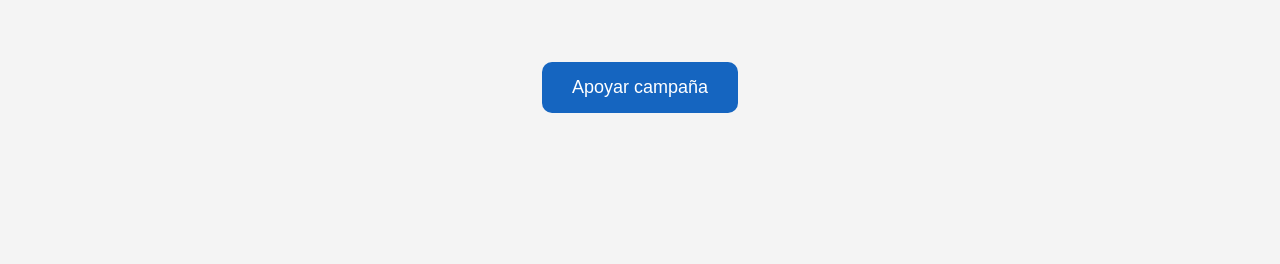
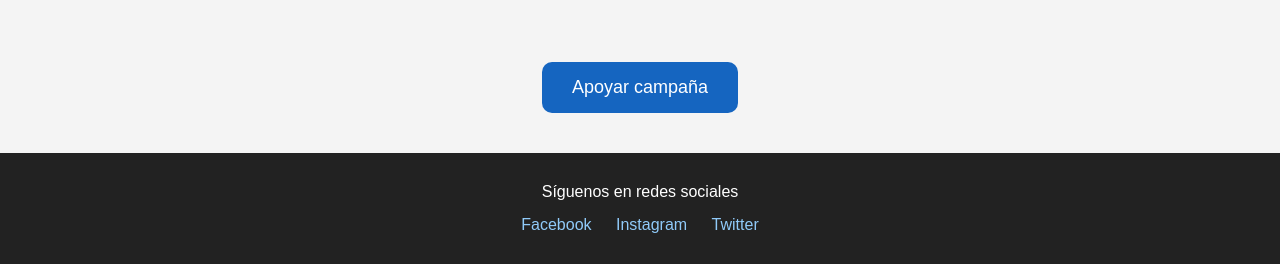
Before and after one commit to LiliaMTorresB/landing-campana-remota, a plain HTML site: page index.html in a window 1280 px wide. Shown: the part 971-1235 px from the top of the page. Before the commit the page ends 1124 px from the top, so only its background shows below. Drawn offline with Linux system fonts and the light colour scheme.

Commit message:
feat: agregar footer informativo

```diff
--- a/css/estilos.css
+++ b/css/estilos.css
@@ -70,3 +70,23 @@ button{
 button:hover{
     background-color: #0d47a1;
 }
+
+
+/* FOOTER */
+
+.footer{
+    background-color: #222;
+    color: white;
+    text-align: center;
+    padding: 30px;
+}
+
+.redes{
+    margin-top: 15px;
+}
+
+.redes a{
+    color: #90caf9;
+    margin: 0 10px;
+    text-decoration: none;
+}
--- a/index.html
+++ b/index.html
@@ -75,6 +75,21 @@
 
     </section>
 
+
+<footer class="footer">
+
+    <p>
+        Síguenos en redes sociales
+    </p>
+
+    <div class="redes">
+        <a href="#">Facebook</a>
+        <a href="#">Instagram</a>
+        <a href="#">Twitter</a>
+    </div>
+
+</footer>
+
     <script src="js/script.js"></script>
 
 </body>
```
